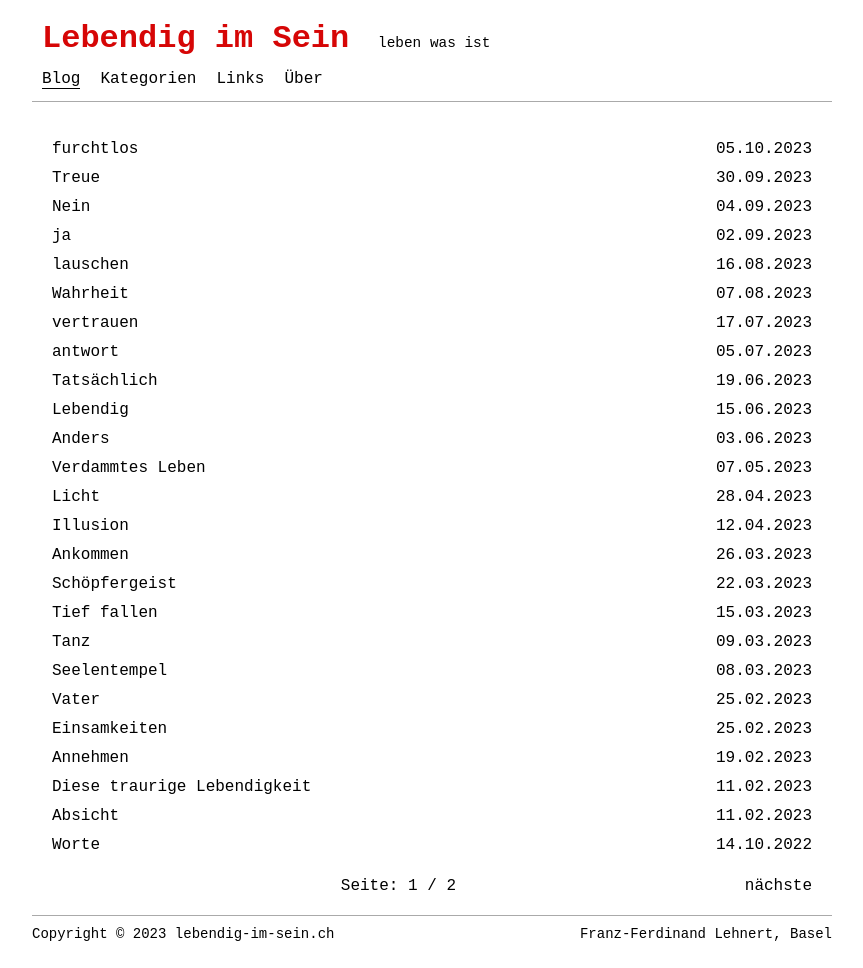
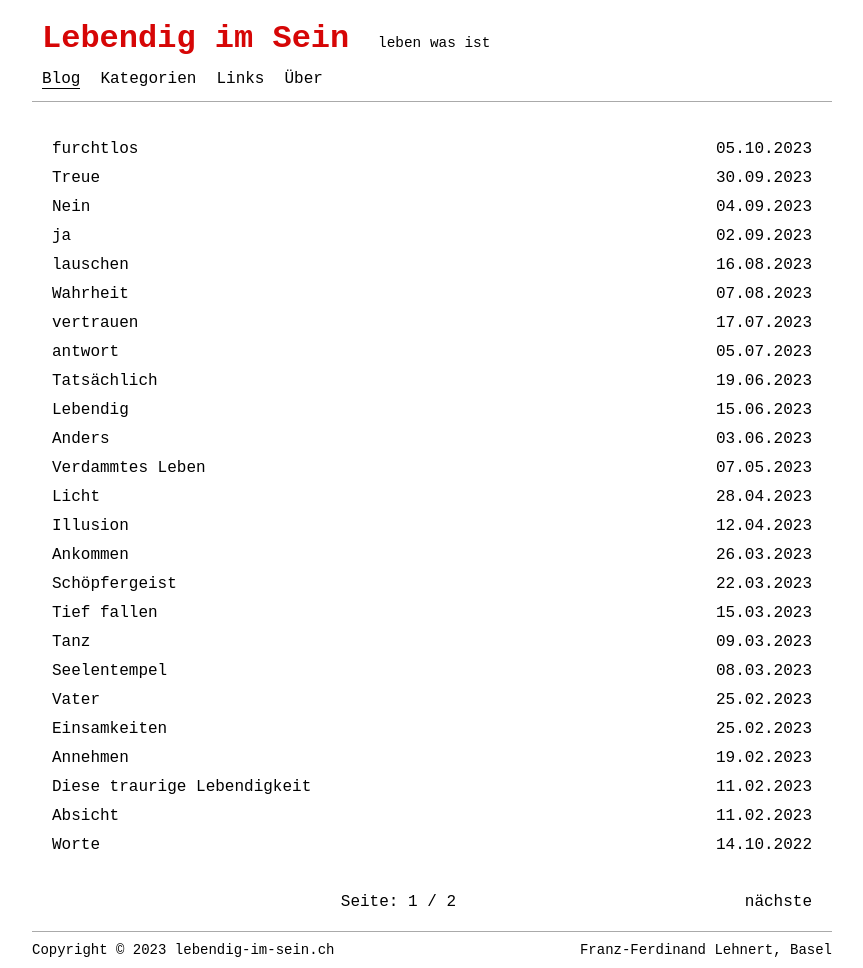
Before and after one commit to lebendigimsein/webpage, a Jekyll site: the page built from index.html, in a window 1280 px wide. Shown: the whole page, without its empty margins (208-1071 px from the left). Built offline with Jekyll 4.4.1, drawn with Linux system fonts in a browser that asks for light colours; the list of posts is cut into pages by our own code.

```diff
--- a/_posts/2023-10-05-furchtlos.markdown
+++ b/_posts/2023-10-05-furchtlos.markdown
@@ -7,6 +7,6 @@ categories: [Haikus]
 tags: []
 ---
 
-jetzt nur noch lieben
+jetzt lieben nur noch
 zutiefst in meinem wesen
 wachsen aus der angst
--- a/_sass/post-list.scss
+++ b/_sass/post-list.scss
@@ -14,6 +14,6 @@
 }
 
 .list-pagination {
-    margin: 20px 0 10px 0;
+    margin: 36px 0 10px 0;
     text-align: center;
 }
```
